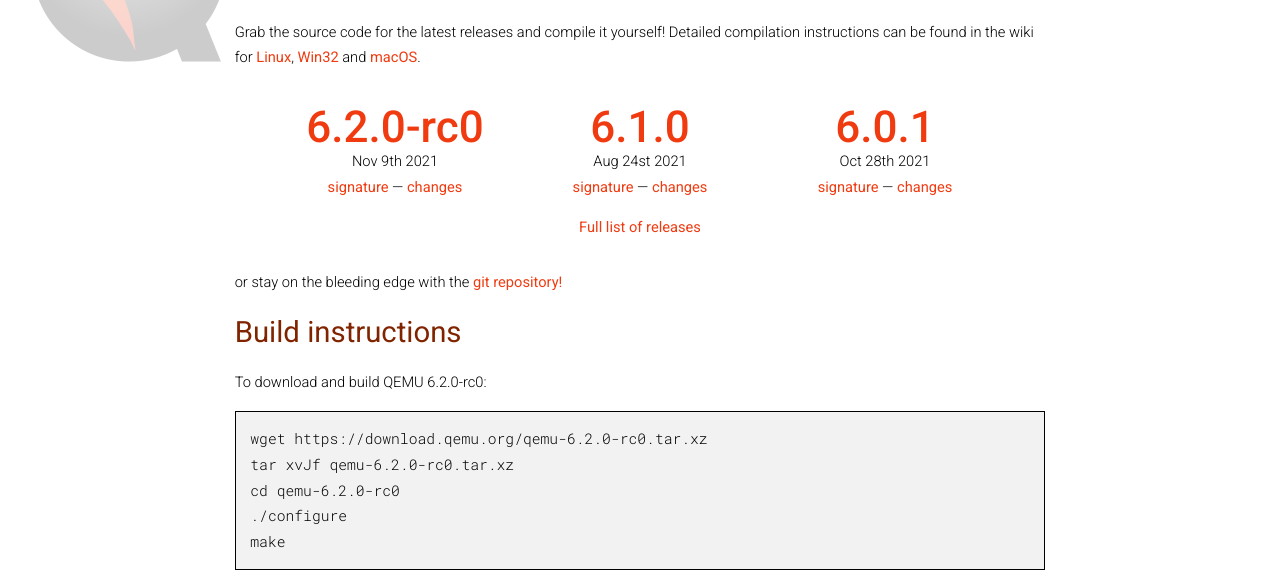
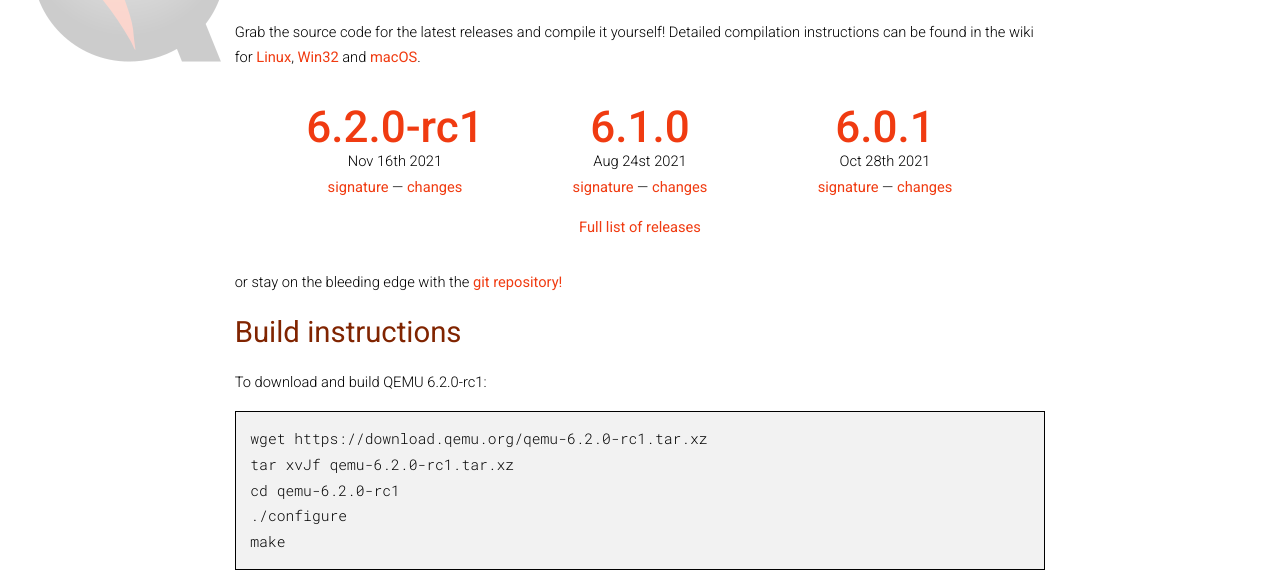
Before and after one commit to qemu/qemu-web, a Jekyll site: the page built from download.html, in a window 1280 px wide and 900 px high. Shown: the part 214-800 px from the top of the window. Built offline with Jekyll 4.4.1, drawn with Linux system fonts in a browser that asks for light colours; nearby versions of some CDN libraries.

Commit message:
add v6.2.0-rc1

```diff
--- a/_data/releases.yml
+++ b/_data/releases.yml
@@ -1,6 +1,6 @@
 - branch: "6.2"
-  patch: 0-rc0
-  date: "Nov 9th 2021"
+  patch: 0-rc1
+  date: "Nov 16th 2021"
 - branch: "6.1"
   patch: 0
   date: "Aug 24st 2021"
```
